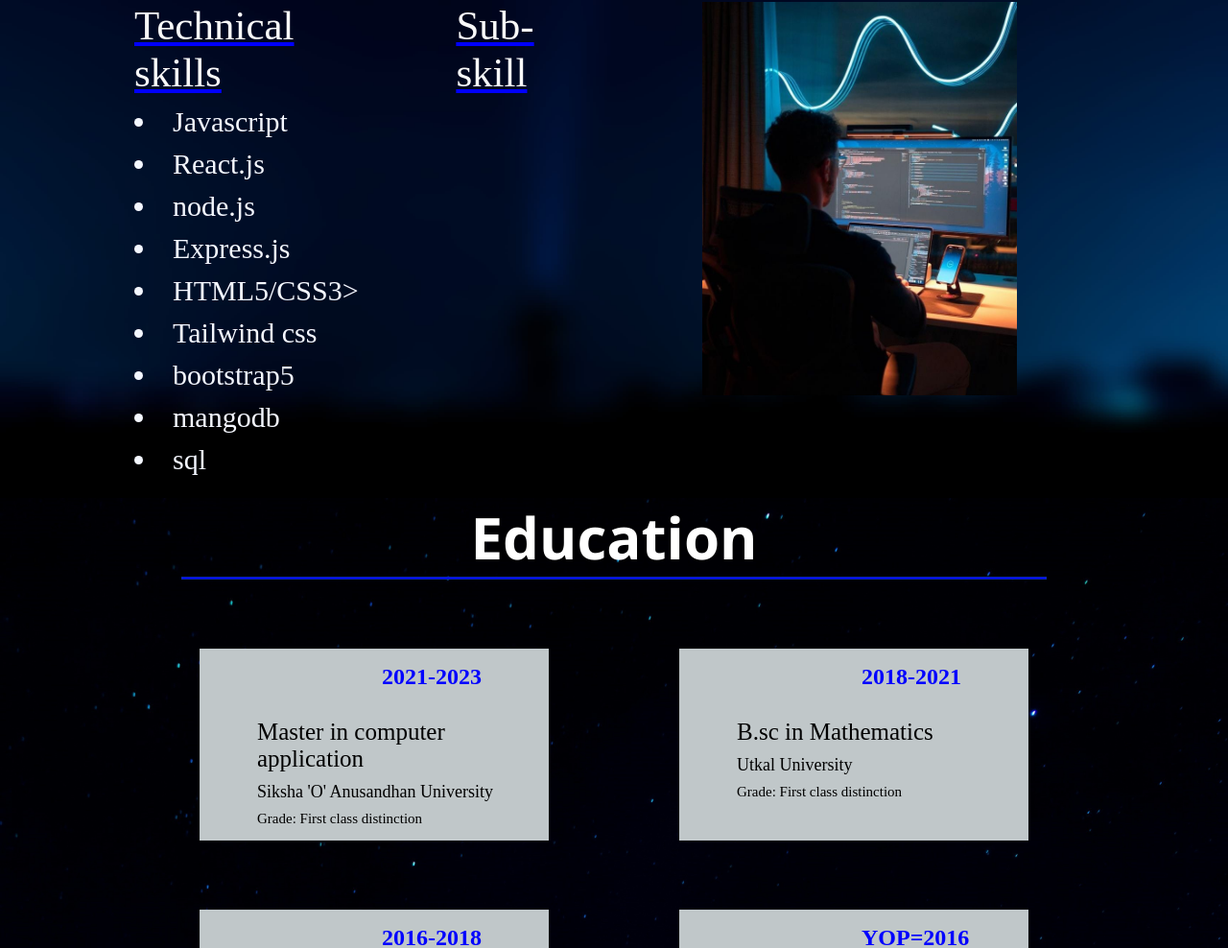
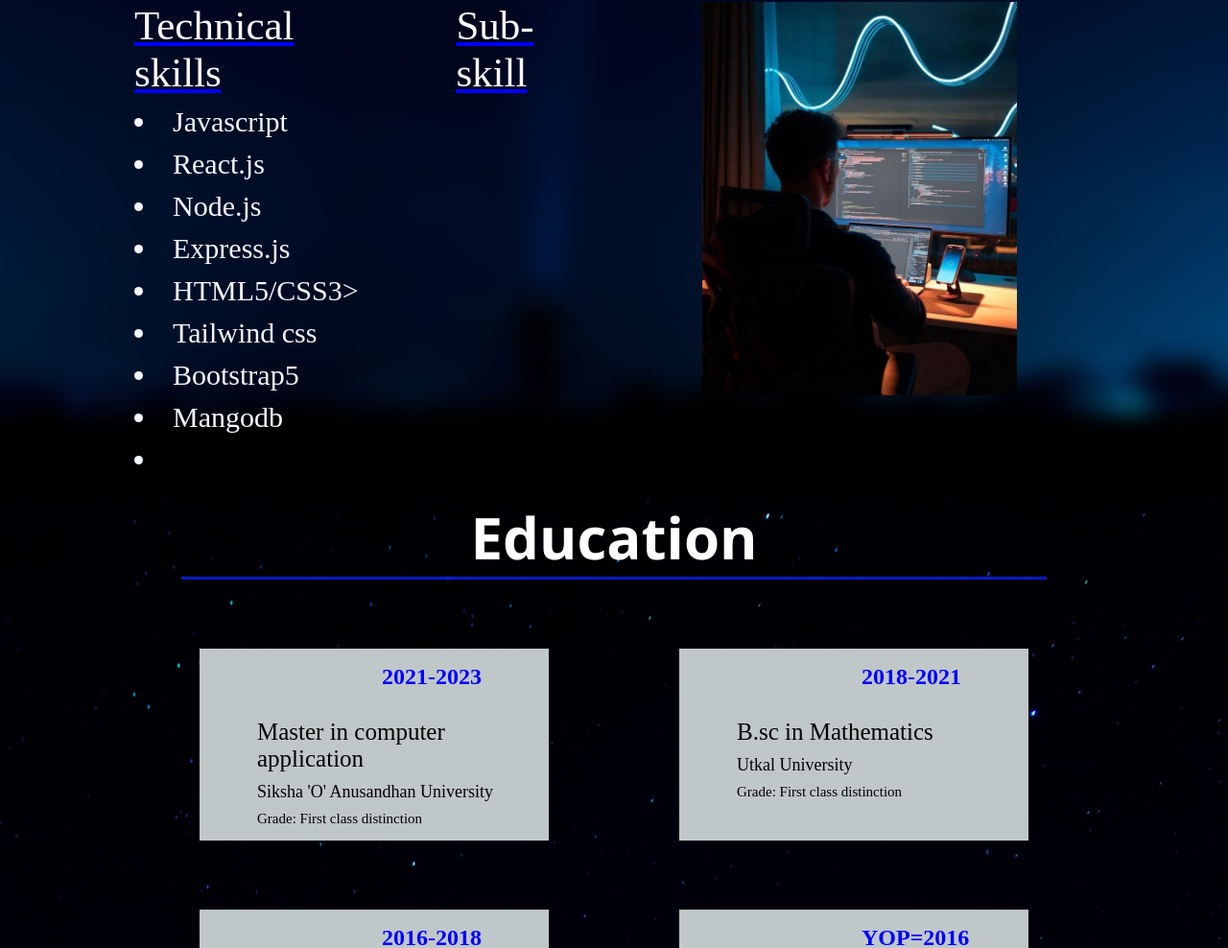
Before and after one commit to suvendupanda21/portfolio3.0, a plain HTML site: page index.html in a window 1280 px wide. Shown: the part 1056-2044 px from the top of the page at 96% size. Drawn offline with nearby package versions, Linux system fonts and the light colour scheme.

Commit message:
Update index.html

```diff
--- a/index.html
+++ b/index.html
@@ -79,13 +79,13 @@
                     <div class="tab active">
                         <li>Javascript</li>
                         <li>React.js</li>
-                        <li>node.js</li>
+                        <li>Node.js</li>
                         <li>Express.js</li>
                         <li>HTML5/CSS3></li>
                         <li>Tailwind css</li>
-                        <li>bootstrap5</li>
-                        <li>mangodb</li>
-                        <li>sql</li>
+                        <li>Bootstrap5</li>
+                        <li>Mangodb</li>
+                        <li></lSQLi>
                     </div>
                     <div class="tab">
                         <li>Git/GitHub </li>
```
